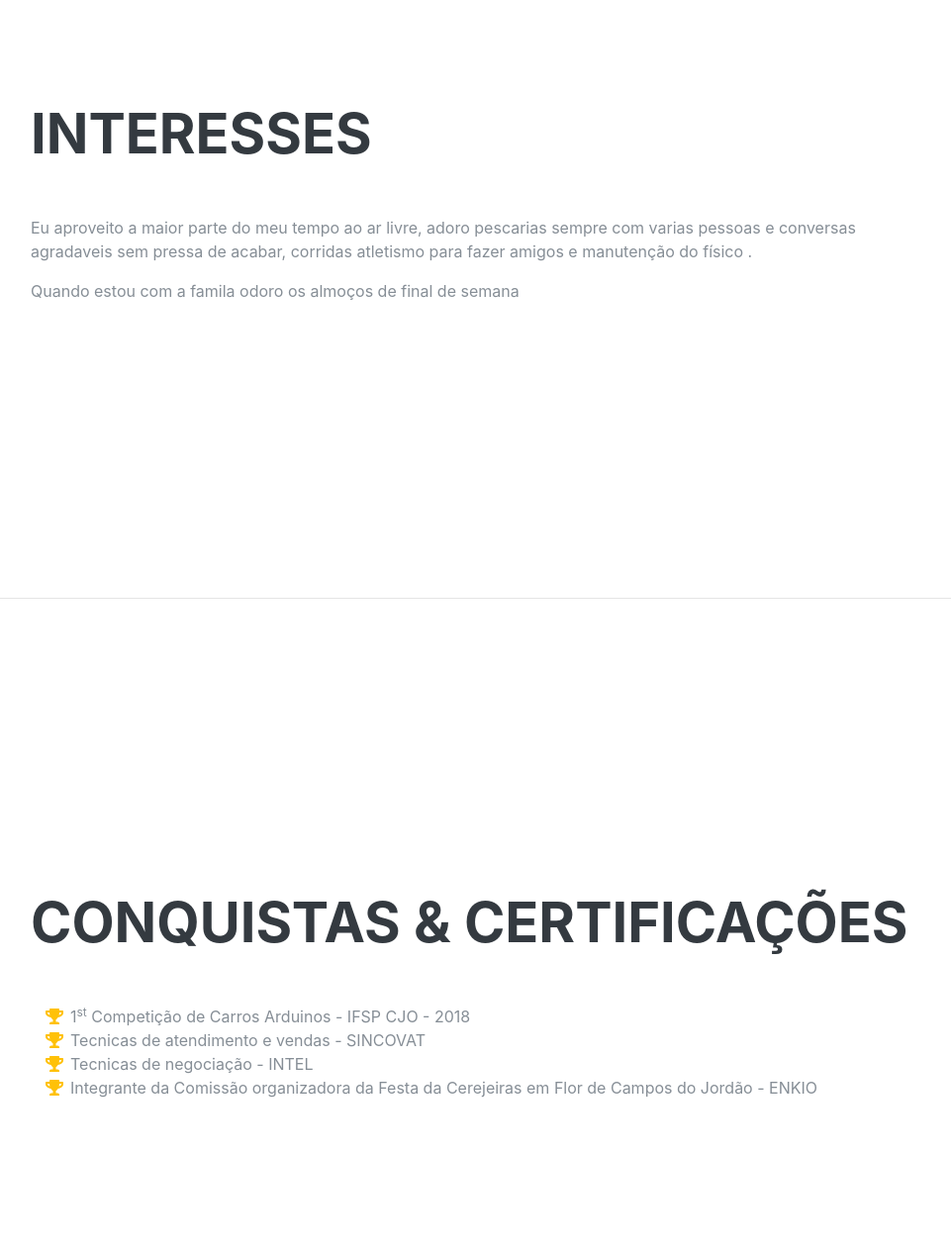
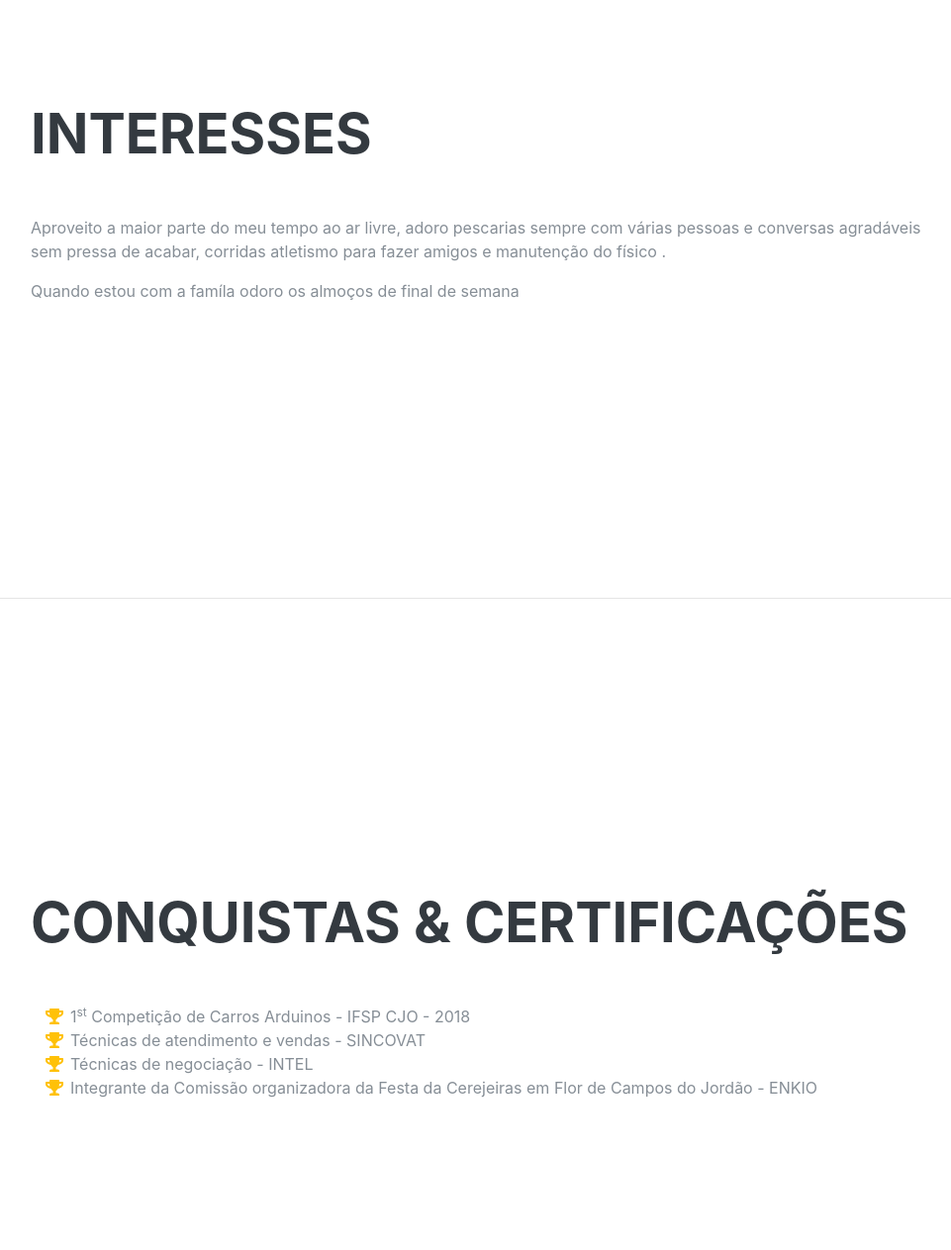
Before and after one commit to paulosg/Portifolio, a Django app: page / in a window 1280 px wide. Shown: the part 3400-4663 px from the top of the page at 99% size, without its empty margins (289-1250 px from the left). Run offline with Django 3.2, Linux system fonts and the light colour scheme; some libraries are stand-ins or nearby versions; some web fonts are replaced.

Commit message:
Alteração da ortografia do templede

```diff
--- a/meu_site/templates/portifolio.html
+++ b/meu_site/templates/portifolio.html
@@ -69,7 +69,7 @@
                 <div class="subheading mb-5">Rua Agripino Lopes · Campos do Jordão, (12) 991791193·
                     <a href="mailto:name@email.com">pasegon@msn.com</a>
                 </div>
-                <p class="lead mb-5">Eu tenho experiência em vendas e gerenciamento de pessosas, recém formado pelo IFSP de São Paulo na área da Tecnologia da Informação. </p>
+                <p class="lead mb-5">Tenho experiência em vendas e gerenciamento de pessosas, recém formado pelo IFSP de São Paulo na área da Tecnologia da Informação. </p>
                 <div class="social-icons">
                     <a href="#">
                         <i class="fab fa-linkedin-in"></i>
@@ -105,7 +105,7 @@
                 <div class="resume-item d-flex flex-column flex-md-row justify-content-between">
                     <div class="resume-content">
                         <h3 class="mb-0">Por onde passei </h3>
-                        <div class="subheading mb-3">Ourives </div>
+                        <div class="subheading mb-3">Ourives e Motorista </div>
 
                     </div>
                     <div class="resume-date text-md-right">
@@ -198,8 +198,8 @@
         <section class="resume-section p-3 p-lg-5 d-flex align-items-center" id="interests">
             <div class="w-100">
                 <h2 class="mb-5">Interesses</h2>
-                <p> Eu aproveito a maior parte do meu tempo ao ar livre, adoro pescarias sempre com varias pessoas e conversas agradaveis sem pressa de acabar, corridas atletismo para fazer amigos e manutenção do físico .
-                <p class="mb-0">Quando estou  com a famila odoro os almoços de final de semana</p>
+                <p> Aproveito a maior parte do meu tempo ao ar livre, adoro pescarias sempre com várias pessoas e conversas agradáveis sem pressa de acabar, corridas atletismo para fazer amigos e manutenção do físico .
+                <p class="mb-0">Quando estou  com a famíla odoro os almoços de final de semana</p>
             </div>
         </section>
 
@@ -214,10 +214,10 @@
                         1<sup>st</sup> Competição de Carros Arduinos - IFSP CJO - 2018</li>
                     <li>
                         <i class="fa-li fa fa-trophy text-warning"></i>
-                        Tecnicas de atendimento e vendas - SINCOVAT</li>
+                        Técnicas de atendimento e vendas - SINCOVAT</li>
                     <li>
                         <i class="fa-li fa fa-trophy text-warning"></i>
-                        Tecnicas de negociação - INTEL </li>
+                        Técnicas de negociação - INTEL </li>
                     <li>
                         <i class="fa-li fa fa-trophy text-warning"></i>
                         Integrante da Comissão organizadora da Festa da Cerejeiras em Flor de Campos do Jordão - ENKIO </li>
```
